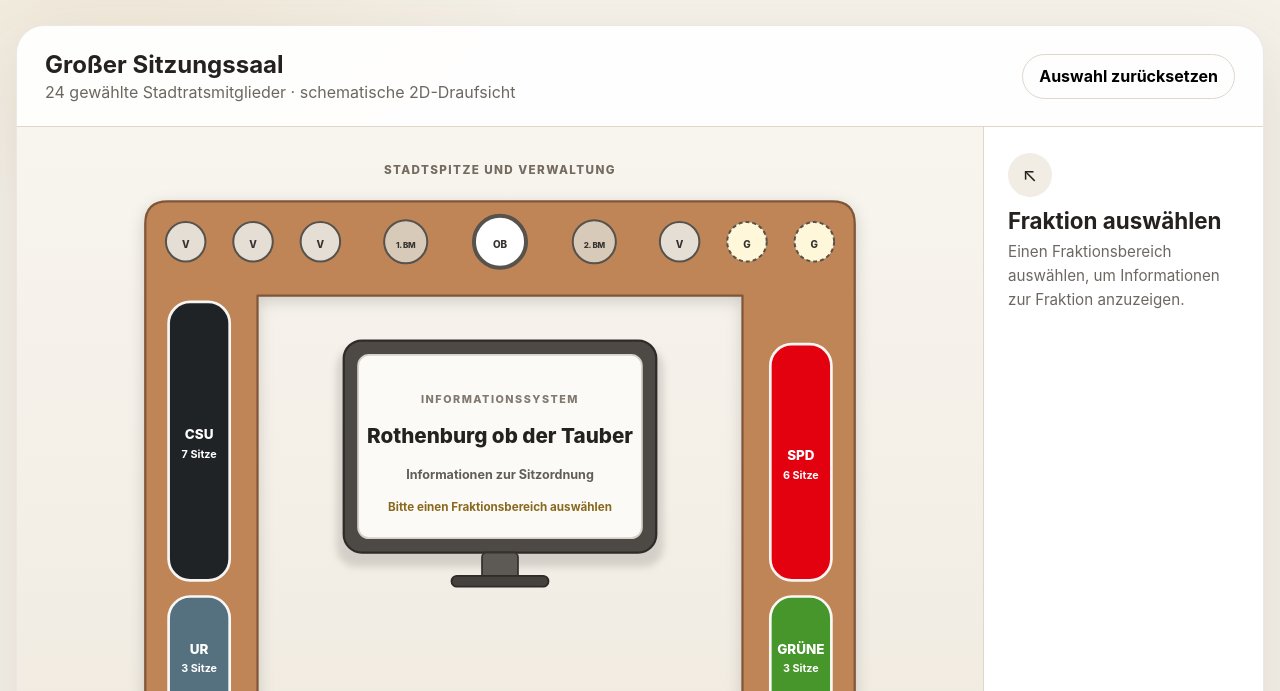
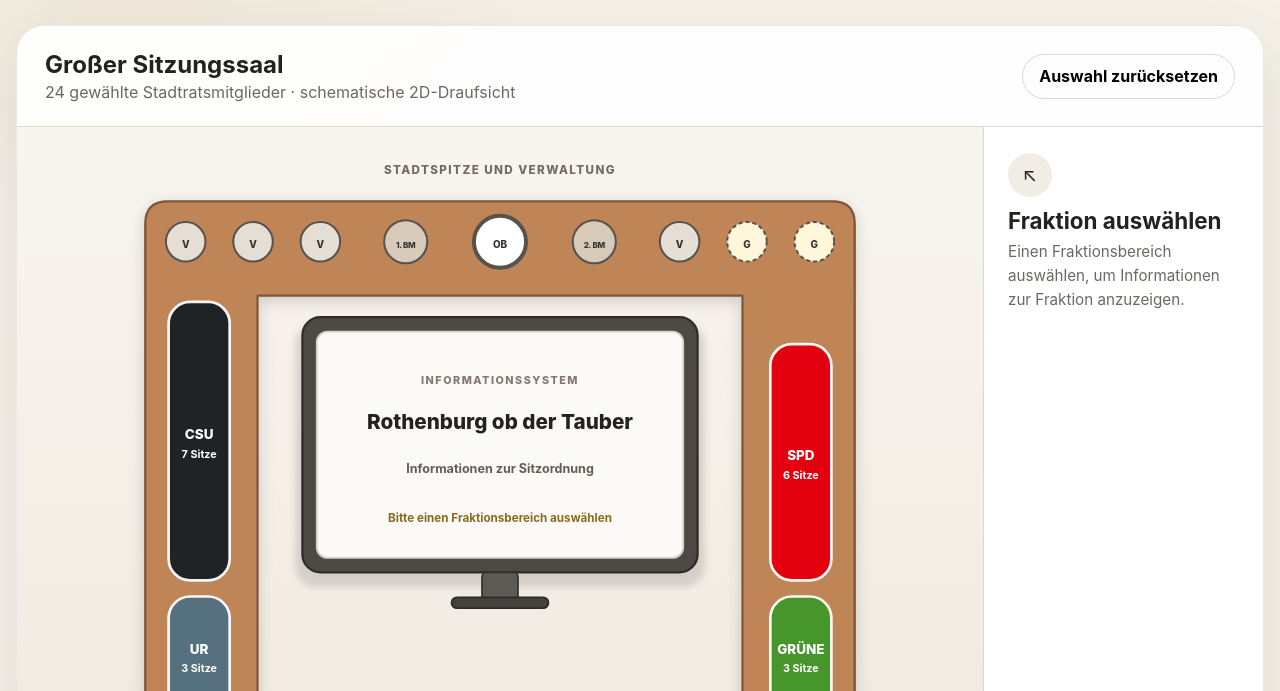
Before and after one commit to alexschnapper/rothenburg-stadtrat-sitzplan, a website: page index.html in a window 1280 px wide. Shown: the part 261-952 px from the top of the page. Drawn offline with Linux system fonts and the light colour scheme; no server answers.

Commit message:
update index.html for enlarged monitor

```diff
--- a/index.html
+++ b/index.html
@@ -183,44 +183,44 @@
             >
               <rect
                 class="central-display-shadow"
-                x="338"
-                y="228"
-                width="364"
-                height="244"
+                x="292"
+                y="202"
+                width="456"
+                height="292"
                 rx="22"
               />
 
               <rect
                 class="central-display-case"
-                x="346"
-                y="220"
-                width="348"
-                height="236"
+                x="300"
+                y="194"
+                width="440"
+                height="284"
                 rx="20"
               />
 
               <rect
                 class="central-display-screen"
-                x="362"
-                y="236"
-                width="316"
-                height="204"
+                x="316"
+                y="210"
+                width="408"
+                height="252"
                 rx="12"
               />
 
               <rect
                 class="central-display-stand"
                 x="500"
-                y="456"
+                y="478"
                 width="40"
-                height="30"
+                height="32"
                 rx="5"
               />
 
               <rect
                 class="central-display-base"
                 x="466"
-                y="482"
+                y="506"
                 width="108"
                 height="12"
                 rx="6"
@@ -236,7 +236,7 @@
               <text
                 class="monitor-default-eyebrow"
                 x="520"
-                y="290"
+                y="268"
                 text-anchor="middle"
                 data-ui-text="display.eyebrow"
               >
@@ -246,7 +246,7 @@
               <text
                 class="monitor-default-title"
                 x="520"
-                y="334"
+                y="318"
                 text-anchor="middle"
                 data-ui-text="display.title"
               >
@@ -256,7 +256,7 @@
               <text
                 class="monitor-default-description"
                 x="520"
-                y="374"
+                y="368"
                 text-anchor="middle"
                 data-ui-text="display.description"
               >
@@ -267,7 +267,7 @@
                 id="monitorDefaultHint"
                 class="monitor-default-hint"
                 x="520"
-                y="410"
+                y="422"
                 text-anchor="middle"
                 data-ui-text="display.defaultHint"
               >
@@ -285,45 +285,45 @@
               <rect
                 id="monitorFactionAccent"
                 class="monitor-faction-accent"
-                x="362"
-                y="236"
+                x="316"
+                y="210"
                 width="10"
-                height="204"
+                height="252"
                 rx="5"
               />
 
               <text
                 id="monitorFaction"
                 class="monitor-detail-faction"
-                x="392"
-                y="278"
+                x="346"
+                y="252"
               ></text>
 
               <text
                 id="monitorPersonName"
                 class="monitor-detail-name"
-                x="392"
-                y="320"
+                x="346"
+                y="298"
               ></text>
 
               <text
                 id="monitorPersonOffice"
                 class="monitor-detail-office"
-                x="392"
-                y="380"
+                x="346"
+                y="390"
               ></text>
 
               <text
                 id="monitorPersonRoles"
                 class="monitor-detail-roles"
-                x="392"
-                y="410"
+                x="346"
+                y="422"
               ></text>
 
               <text
                 class="monitor-detail-hint"
-                x="392"
-                y="430"
+                x="346"
+                y="448"
               >
                 Weitere Details im Informationsbereich
               </text>
```
